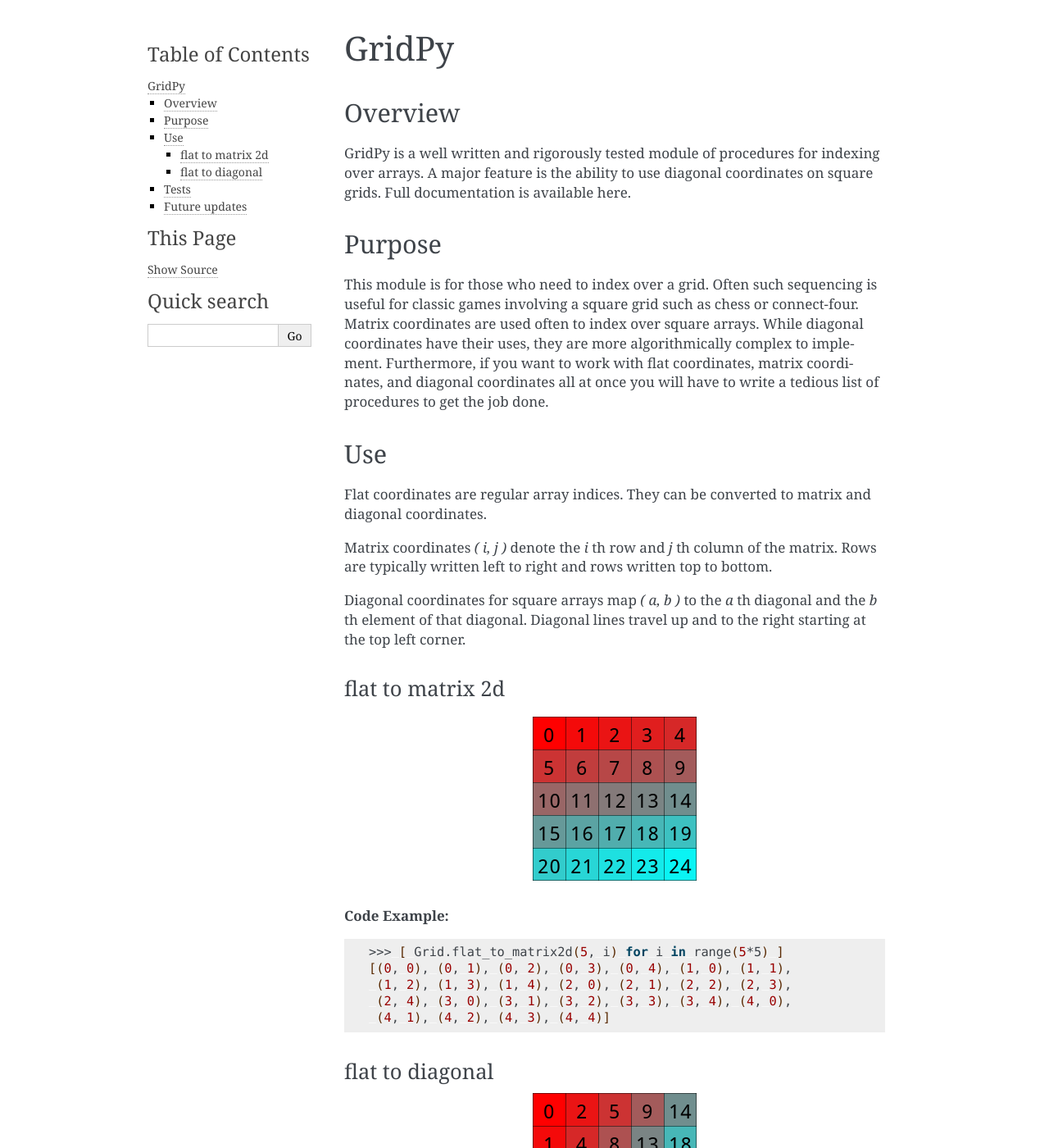
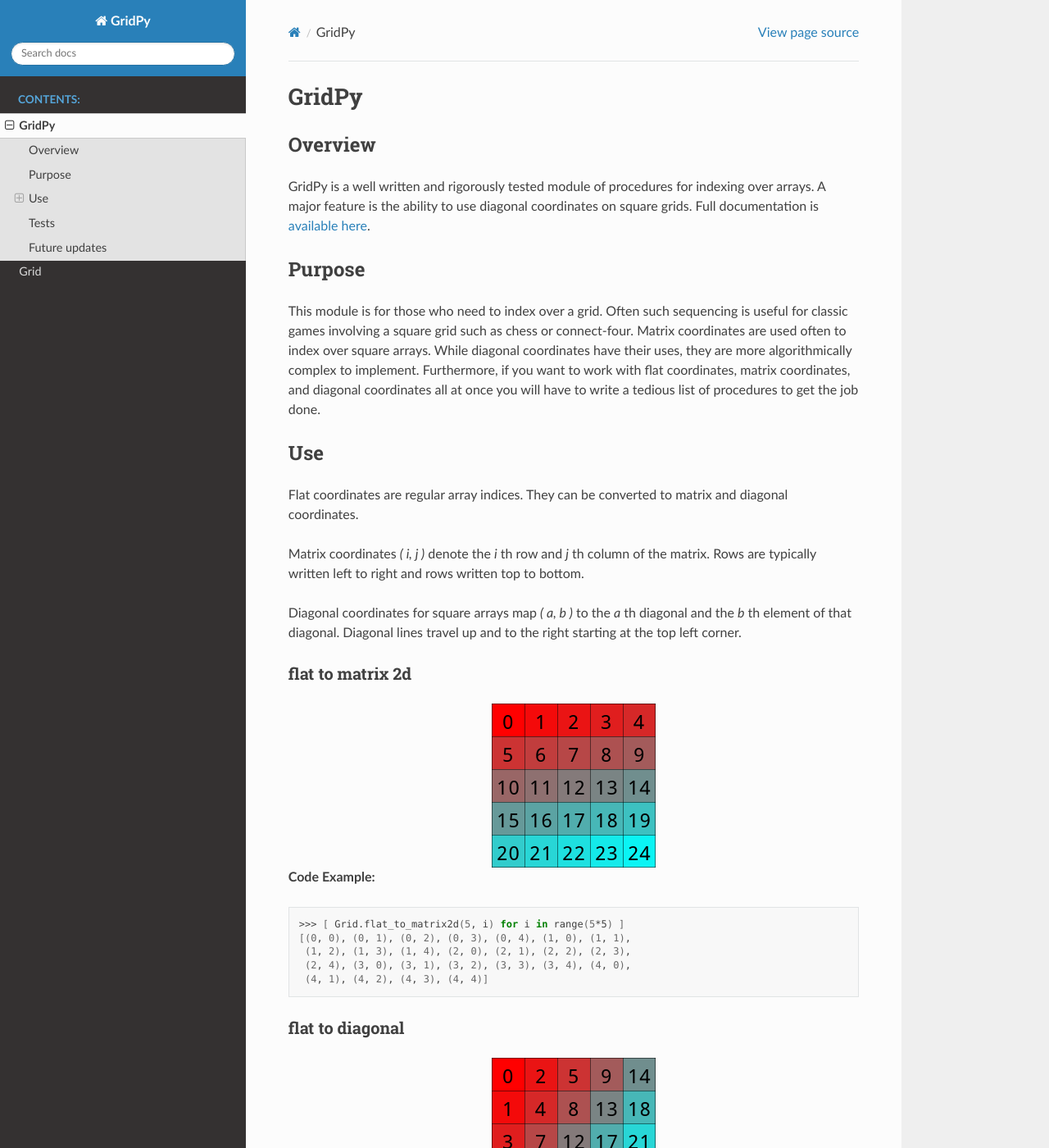
Before and after one commit to ampheul/GridPy, a Sphinx documentation site: the page built from docs/README.rst, in a window 1280 px wide and 1400 px high. Shown: the whole window at 82% size. Built offline with Sphinx 7.4.7 and the Read the Docs theme 2.0.0, drawn with Linux system fonts in a browser that asks for light colours; some of the changed text lies outside the part shown.

Commit message:
removed unused from Grid, added linked to Readme.rst, updated docs theme to rtd

```diff
--- a/Grid/__init__.py
+++ b/Grid/__init__.py
@@ -1,9 +1,6 @@
 from typing import Tuple, Iterable
 from math import sqrt, floor
 
-
-Double = Tuple[int, int]
-Triple = Tuple[int, int, int]
 
 '''
 Grid
--- a/docs/README.rst
+++ b/docs/README.rst
@@ -7,7 +7,8 @@
 --------
 GridPy is a well written and rigorously tested module of procedures for indexing over arrays.
 A major feature is the ability to use diagonal coordinates on square grids.
-Full documentation is available here.
+Full documentation is `available here
+<https://ampheul.github.io/GridPy/>`_.
 
 Purpose
 -------
--- a/docs/conf.py
+++ b/docs/conf.py
@@ -48,7 +48,7 @@
 # The theme to use for HTML and HTML Help pages.  See the documentation for
 # a list of builtin themes.
 #
-html_theme = "alabaster"
+html_theme = "sphinx_rtd_theme"
 
 # Add any paths that contain custom static files (such as style sheets) here,
 # relative to this directory. They are copied after the builtin static files,
```
